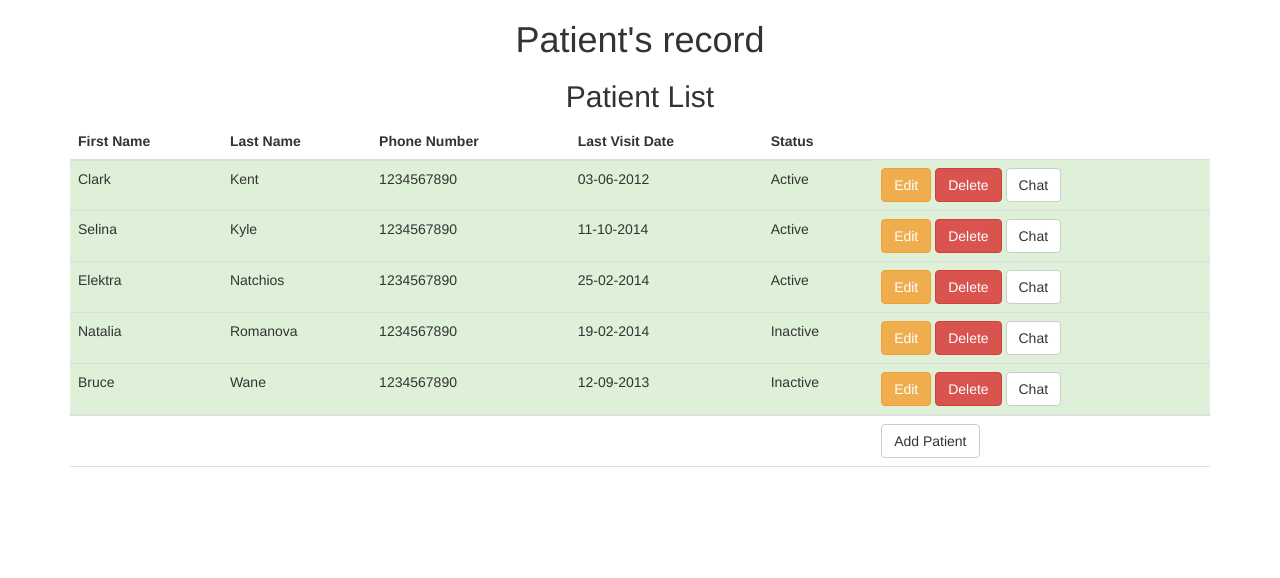
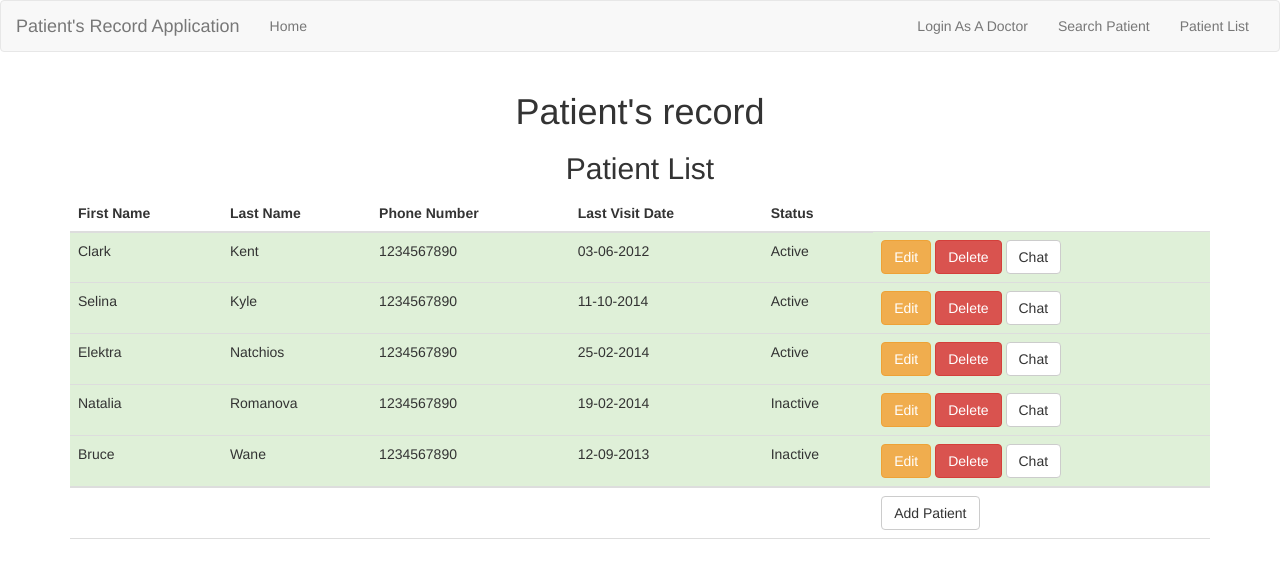
Before and after one commit to EmergingTechnology/HealthApp, a website: page public/patients/views/index.html in a window 1280 px wide. Drawn offline with nearby package versions, Linux system fonts and the light colour scheme; some packages are replaced by stand-ins of ours; files that its build step writes are made by us from their sources; files whose address does not match are found by name.

Commit message:
Addding all files - First Commit

```diff
--- a/public/patients/views/index.html
+++ b/public/patients/views/index.html
@@ -10,6 +10,47 @@
 </head>
 
 <body>
+    <!-- Static navbar -->
+    <nav class="navbar navbar-default">
+        <div class="container-fluid">
+            <div class="navbar-header">
+                <button type="button" class="navbar-toggle collapsed" data-toggle="collapse" data-target="#navbar" aria-expanded="false" aria-controls="navbar">
+                    <span class="sr-only">Toggle navigation</span>
+                    <span class="icon-bar"></span>
+                    <span class="icon-bar"></span>
+                    <span class="icon-bar"></span>
+                </button>
+                <a class="navbar-brand" href="#">Patient's Record Application</a>
+            </div>
+            <div id="navbar" class="navbar-collapse collapse">
+                <ul class="nav navbar-nav">
+                    <li><a href="http://localhost:3000/#/">Home</a></li>
+                    <!-- <li><a href="#">About</a></li> -->
+                    <!-- <li><a href="#">Contact</a></li> -->
+                   <!--  <li class="dropdown">
+                        <a href="#" class="dropdown-toggle" data-toggle="dropdown" role="button" aria-expanded="false">Dropdown <span class="caret"></span></a>
+                        <ul class="dropdown-menu" role="menu">
+                            <li><a href="#">Action</a></li>
+                            <li><a href="#">Another action</a></li>
+                            <li><a href="#">Something else here</a></li>
+                            <li class="divider"></li>
+                            <li class="dropdown-header">Nav header</li>
+                            <li><a href="#">Separated link</a></li>
+                            <li><a href="#">One more separated link</a></li>
+                        </ul>
+                    </li> -->
+                </ul>
+                <ul class="nav navbar-nav navbar-right">
+                    <!-- <li class="active"><a href="./">Default <span class="sr-only">(current)</span></a></li> -->
+                    <li><a href="">Login As A Doctor</a></li>
+                    <li><a href="">Search Patient</a></li>
+                    <li><a href="">Patient List</a></li>
+                </ul>
+            </div>
+            <!--/.nav-collapse -->
+        </div>
+        <!--/.container-fluid -->
+    </nav>
     <div class="container">
         <h1 align="center">Patient's record</h1>
         <div ng-view>
@@ -18,7 +59,6 @@
     <!--Angular scripts-->
     <script type="text/javascript" src="https://ajax.googleapis.com/ajax/libs/angularjs/1.2.16/angular.js"></script>
     <script src="https://ajax.googleapis.com/ajax/libs/angularjs/1.2.7/angular-route.js"></script>
-
     <!--scripts-->
     <script type="text/javascript" src="scripts/app.js"></script>
 </body>
--- a/server.js
+++ b/server.js
@@ -4,6 +4,7 @@ var express = require('express'),
     server = require('http').createServer(app),
     io = require('socket.io').listen(server),
     mongoose = require('mongoose');
+
 nicknames = [];
 
 server.listen(3000);
@@ -50,7 +51,7 @@ app.use(express.static(__dirname + '/public/patients'));
 io.sockets.on('connection', function(socket) {
 
     var query = Chat.find({});
-    query.sort('-created').limit(10).exec(function(err, docs) {
+    query.sort('-created').limit(5).exec(function(err, docs) {
         if (err) throw err;
         socket.emit('load old msgs', docs);
     });
```
Also changed, not shown: package.json (+8 -3 lines).
